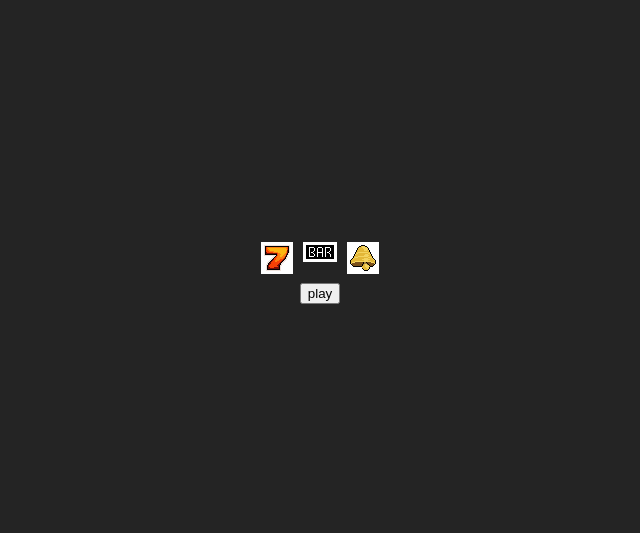
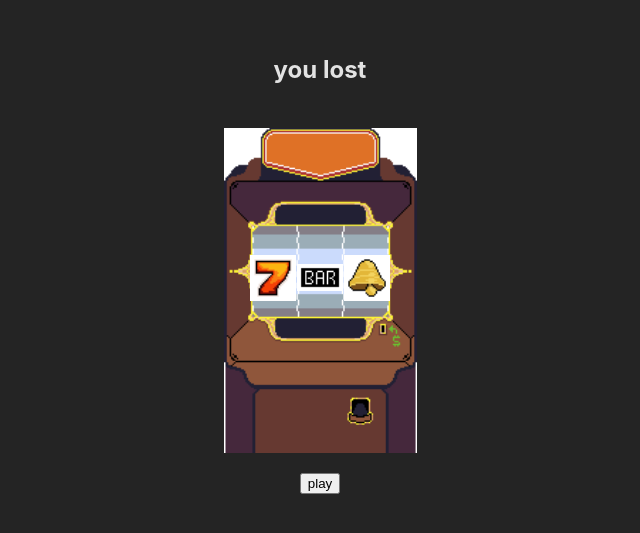
Before and after one commit to CiroMirkin/Slot_React, a React (Vite) app: page / in a window 1280 px wide. Shown: the part 137-670 px from the top of the page, without its empty margins (320-960 px from the left). Built offline with nearby package versions, Linux system fonts and the light colour scheme.

Commit message:
sixth session

```diff
--- a/src/App.css
+++ b/src/App.css
@@ -1,11 +1,7 @@
 #root {
-  max-width: 1280px;
-  margin: 0 auto;
-  padding: 2rem;
+  width: 100%;
+  display: grid;
+  place-items: center;
+  padding: 1rem;
   text-align: center;
 }
-
-.slot {
-  display: flex;
-  gap: 10px;
-}
--- a/src/App.jsx
+++ b/src/App.jsx
@@ -1,70 +1,10 @@
 import './App.css'
-import { shapes } from './shapes'
-import { useState } from 'react'
+import Slot from './Slot'
 
 function App() {
-  const [shape1, setShape1] = useState(0)
-  const [shape2, setShape2] = useState(1)
-  const [shape3, setShape3] = useState(2)
-
-  const [count, setCount] = useState(0)
-  const [state, setState] = useState(false)
-
-  const [play, setPlay] = useState("")
-
-  const amountOfSpins = 10
-
-  const setShapes = () => {
-    console.log("change ", count)
-
-    setCount(count + 1)
-
-    setShape1(Math.floor(Math.random() * shapes.length))
-    setShape2(Math.floor(Math.random() * shapes.length))
-    setShape3(Math.floor(Math.random() * shapes.length))
-
-  }
-
-  const getResultOfUserPlay = (s1, s2, s3) => {
-    if (s1 === s2 && s2 === s3) {
-      // The three ss are the same
-      return ('You win')
-    }
-    else if (s1 === s2 || s2 === s3 || s1 === s3 || s1 === s2) {
-      // Two shapes are the same
-      return (50)
-    }
-    else {
-      return ('you lost')
-    }
-  }
-
-  const handleClick = () => {
-    setState(true)
-    console.log('click')
-  }
-
-  if (count === amountOfSpins) {
-    setPlay(getResultOfUserPlay(shape1, shape2, shape3))
-    setState(false)
-    setCount(0)
-  }
-
-  setTimeout(() => {
-    if (state && count < amountOfSpins) {
-      setShapes()
-    }
-  }, 500)
-
   return (
     <>
-      <h2>{play}</h2>
-      <div className="slot">
-        <span>{shapes[shape1]}</span>
-        <span>{shapes[shape2]}</span>
-        <span>{shapes[shape3]}</span>
-      </div>
-      <button onClick={handleClick}>play</button>
+      <Slot />
     </>
   )
 }
--- /dev/null
+++ b/src/Slot.css
@@ -0,0 +1,27 @@
+.slot {
+    max-width: 700px;
+    min-width: 450px;
+    height: 300px;
+    margin: 20px 0;
+    padding-bottom: 25px;
+
+    display: flex;
+    justify-content: center;
+    align-items: center;
+    gap: 1px;
+
+    background: url(./assets/slot.png) no-repeat;
+    background-size: contain;
+    background-position: center;
+}
+.slot__shape {
+    width: 46px;
+    height: 46px;
+    display: grid;
+    place-items: center;
+}
+.slot__shape > img {
+    width: 100%;
+    height: auto;
+    object-fit: contain;
+}
--- /dev/null
+++ b/src/Slot.jsx
@@ -0,0 +1,75 @@
+import './Slot.css'
+import { shapes } from './shapes'
+import { useState, useEffect } from 'react'
+
+const getResultOfUserPlay = (s1, s2, s3) => {
+    if (s1 === s2 && s2 === s3) {
+        // The three shapes are the same
+        return ('You win')
+    }
+    else if (s1 === s2 || s2 === s3 || s1 === s3 || s1 === s2) {
+        // Two shapes are the same
+        return ('50')
+    }
+    else {
+        return ('you lost')
+    }
+}
+
+function Slot({ }) {
+    const [shapesIndex, setShapesIndex] = useState([0, 1, 2])
+    const [countOfSpins, setCountOfSpins] = useState(0)
+    const [theSlotIsOn, setTheSlotIsOn] = useState(false)
+
+    const playResult = theSlotIsOn ? '???' : getResultOfUserPlay(...shapesIndex)
+    const amountOfSpins = 11
+
+    const setShapes = () => {
+        setCountOfSpins(countOfSpins + 1)
+
+        const newShapesIndex = [
+            Math.floor(Math.random() * shapes.length),
+            Math.floor(Math.random() * shapes.length),
+            Math.floor(Math.random() * shapes.length),
+        ]
+        setShapesIndex([...newShapesIndex])
+    }
+
+    // If the slot made all the spins it has to make
+    if (countOfSpins === amountOfSpins) {
+        setTheSlotIsOn(false)
+        setCountOfSpins(0)
+    }
+
+    useEffect(() => {
+        const timer = setTimeout(() => {
+            // If the slot is spinning
+            if (theSlotIsOn && countOfSpins < amountOfSpins) setShapes()
+        }, 300)
+        return () => clearTimeout(timer)
+    }, [countOfSpins, theSlotIsOn])
+
+    const handleClick = () => setTheSlotIsOn(true)
+
+    return (
+        <>
+            <h2>{playResult}</h2>
+
+            <div className="slot">
+                <span className='slot__shape'>
+                    {shapes[shapesIndex[0]]}
+                </span>
+                <span className='slot__shape'>
+                    {shapes[shapesIndex[1]]}
+                </span>
+                <span className='slot__shape'>
+                    {shapes[shapesIndex[2]]}
+                </span>
+            </div>
+
+            <button onClick={handleClick}>play</button>
+        </>
+    )
+}
+
+export default Slot
```
Also changed, not shown: src/assets/slot.png (added).
